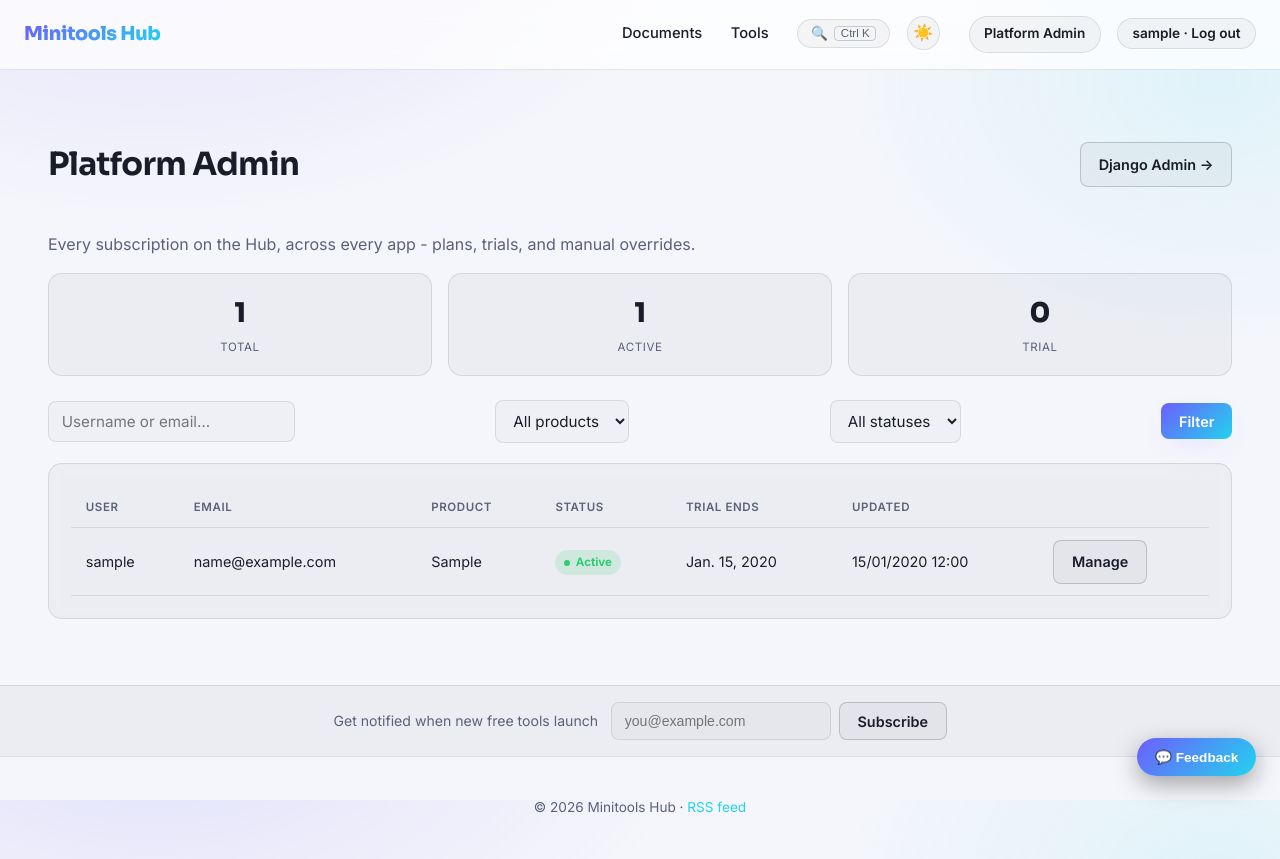
After one commit to jimc4rry/mini-tools, a Django app: page /platform-admin/ in a window 1280 px wide. The commit adds this page. Run offline with Django 5.2, Linux system fonts and the light colour scheme; a user stored in the database is signed in; data comes from the database, SQL or seed files in the repository; tables that the repository leaves empty hold one stand-in row (values such as "Sample post"); some libraries are stand-ins or nearby versions.

Commit message:
Add Platform Admin dashboard, modeled on MenuHub's
Superuser-only cross-app view at /platform-admin/ - a searchable/
filterable table of every Subscription on the Hub (user, product,
status, trial date), with a per-subscription "Manage" page for manually
editing plan/status/Paddle IDs by hand (the only way to activate a plan
until a real Paddle account and checkout flow exist). Modeled directly
on the equivalent screen in the MenuHub codebase (its own
platform_admin_dashboard/business_detail views) and adapted to the
Hub's own design system/data model - one generic Subscription table
instead of MenuHub's per-restaurant fields, since that's what
apps/billing already provides.

Editing a subscription here calls the same sync_tracker_business() the
Paddle webhook uses, so Business.plan_status stays consistent either
way. Visible via a new "Platform Admin" link in the header, shown only
to superusers.

Co-Authored-By: Claude Sonnet 5 <noreply@anthropic.com>

```diff
--- a/apps/billing/webhooks.py
+++ b/apps/billing/webhooks.py
@@ -110,7 +110,7 @@ def _find_subscription(data):
     )
 
 
-def _sync_tracker_business(subscription):
+def sync_tracker_business(subscription):
     """apps/tracker.Business keeps its own denormalized copies of these fields
     for its existing UI/admin/management commands - mirror any change here so
     that code keeps working unchanged. No-op for every other product."""
@@ -161,10 +161,10 @@ def paddle_webhook(request):
         elif status in INACTIVE_SUBSCRIPTION_STATUSES:
             subscription.status = Subscription.Status.INACTIVE
         subscription.save()
-        _sync_tracker_business(subscription)
+        sync_tracker_business(subscription)
     elif event_type == "subscription.canceled":
         subscription.status = Subscription.Status.INACTIVE
         subscription.save()
-        _sync_tracker_business(subscription)
+        sync_tracker_business(subscription)
 
     return HttpResponse(status=200)
--- /dev/null
+++ b/apps/platform_admin/templates/platform_admin/dashboard.html
@@ -0,0 +1,95 @@
+{% extends "base.html" %}
+
+{% block title %}Platform Admin — Minitools Hub{% endblock %}
+{% block main_class %}wide{% endblock %}
+
+{% block content %}
+<div class="top-row">
+  <h1>Platform Admin</h1>
+  <a href="/admin/" class="btn-secondary">Django Admin →</a>
+</div>
+<p class="muted">Every subscription on the Hub, across every app - plans, trials, and manual overrides.</p>
+
+<div class="stat-row">
+  <div class="stat-tile"><span class="n">{{ total_count }}</span><div class="l">Total</div></div>
+  <div class="stat-tile"><span class="n">{{ active_count }}</span><div class="l">Active</div></div>
+  <div class="stat-tile"><span class="n">{{ trial_count }}</span><div class="l">Trial</div></div>
+</div>
+
+<form method="get" class="top-row" style="gap:0.75rem; flex-wrap:wrap;">
+  <div class="form-field" style="margin-bottom:0;">
+    <input type="text" name="q" placeholder="Username or email…" value="{{ search_query }}">
+  </div>
+  <div class="form-field" style="margin-bottom:0;">
+    <select name="product">
+      <option value="">All products</option>
+      {% for product in products %}
+        <option value="{{ product }}" {% if product == product_filter %}selected{% endif %}>{{ product }}</option>
+      {% endfor %}
+    </select>
+  </div>
+  <div class="form-field" style="margin-bottom:0;">
+    <select name="status">
+      <option value="">All statuses</option>
+      {% for value, label in status_choices %}
+        <option value="{{ value }}" {% if value == status_filter %}selected{% endif %}>{{ label }}</option>
+      {% endfor %}
+    </select>
+  </div>
+  <button type="submit" class="btn-primary">Filter</button>
+  {% if search_query or product_filter or status_filter %}
+    <a href="{% url 'platform_admin:dashboard' %}" class="btn-secondary">Clear</a>
+  {% endif %}
+</form>
+
+<div class="card">
+  <table class="data-table">
+    <thead>
+      <tr>
+        <th>User</th>
+        <th>Email</th>
+        <th>Product</th>
+        <th>Status</th>
+        <th>Trial ends</th>
+        <th>Updated</th>
+        <th></th>
+      </tr>
+    </thead>
+    <tbody>
+      {% for subscription in subscriptions %}
+        <tr>
+          <td>{{ subscription.user.username }}</td>
+          <td>{{ subscription.user.email|default:"—" }}</td>
+          <td>{{ subscription.product }}</td>
+          <td>
+            {% if subscription.status == "active" %}
+              <span class="chip chip-ok">Active</span>
+            {% elif subscription.status == "trial" %}
+              <span class="chip chip-warning">Trial</span>
+            {% else %}
+              <span class="chip chip-expired">Inactive</span>
+            {% endif %}
+          </td>
+          <td>{{ subscription.trial_ends_at|default:"—" }}</td>
+          <td>{{ subscription.updated_at|date:"d/m/Y H:i" }}</td>
+          <td><a href="{% url 'platform_admin:subscription_detail' subscription.pk %}" class="btn-secondary">Manage</a></td>
+        </tr>
+      {% empty %}
+        <tr><td colspan="7" class="muted" style="text-align:center;">No subscriptions found.</td></tr>
+      {% endfor %}
+    </tbody>
+  </table>
+
+  {% if page_obj.paginator.num_pages > 1 %}
+    <div class="top-row" style="justify-content:center; margin-top:1rem;">
+      {% if page_obj.has_previous %}
+        <a class="btn-secondary" href="?page={{ page_obj.previous_page_number }}{% if search_query %}&q={{ search_query }}{% endif %}{% if product_filter %}&product={{ product_filter }}{% endif %}{% if status_filter %}&status={{ status_filter }}{% endif %}">&laquo; Prev</a>
+      {% endif %}
+      <span class="muted">Page {{ page_obj.number }} of {{ page_obj.paginator.num_pages }}</span>
+      {% if page_obj.has_next %}
+        <a class="btn-secondary" href="?page={{ page_obj.next_page_number }}{% if search_query %}&q={{ search_query }}{% endif %}{% if product_filter %}&product={{ product_filter }}{% endif %}{% if status_filter %}&status={{ status_filter }}{% endif %}">Next &raquo;</a>
+      {% endif %}
+    </div>
+  {% endif %}
+</div>
+{% endblock %}
--- /dev/null
+++ b/apps/platform_admin/urls.py
@@ -0,0 +1,10 @@
+from django.urls import path
+
+from . import views
+
+app_name = "platform_admin"
+
+urlpatterns = [
+    path("", views.dashboard, name="dashboard"),
+    path("subscriptions/<int:pk>/", views.subscription_detail, name="subscription_detail"),
+]
--- /dev/null
+++ b/apps/platform_admin/views.py
@@ -0,0 +1,96 @@
+from functools import wraps
+
+from django.contrib import messages
+from django.contrib.auth.decorators import login_required
+from django.core.paginator import Paginator
+from django.db.models import Q
+from django.http import HttpResponseForbidden
+from django.shortcuts import get_object_or_404, redirect, render
+
+from apps.billing.forms import PlatformSubscriptionForm
+from apps.billing.models import Subscription
+from apps.billing.webhooks import sync_tracker_business
+
+
+def platform_admin_required(view_func):
+    """Restricts a view to Django superusers - the Hub operator's own
+    cross-app support/billing panel, separate from any one app's own
+    per-user permissions (e.g. Tracker's own staff/business roles)."""
+    @login_required
+    @wraps(view_func)
+    def wrapper(request, *args, **kwargs):
+        if not request.user.is_superuser:
+            return HttpResponseForbidden("You do not have access to this page.")
+        return view_func(request, *args, **kwargs)
+    return wrapper
+
+
+@platform_admin_required
+def dashboard(request):
+    """Cross-app list of every subscription on the platform (one row per
+    user+product), for support/billing purposes - the generic counterpart
+    to Django admin's per-model views, which have no cross-app overview."""
+    subscriptions = Subscription.objects.select_related("user").order_by("-updated_at")
+
+    product_filter = request.GET.get("product", "").strip()
+    if product_filter:
+        subscriptions = subscriptions.filter(product=product_filter)
+
+    status_filter = request.GET.get("status", "").strip()
+    if status_filter:
+        subscriptions = subscriptions.filter(status=status_filter)
+
+    search_query = request.GET.get("q", "").strip()
+    if search_query:
+        subscriptions = subscriptions.filter(
+            Q(user__username__icontains=search_query) | Q(user__email__icontains=search_query)
+        )
+
+    page_obj = Paginator(subscriptions, 20).get_page(request.GET.get("page"))
+
+    products = Subscription.objects.order_by("product").values_list("product", flat=True).distinct()
+
+    context = {
+        "subscriptions": page_obj,
+        "page_obj": page_obj,
+        "product_filter": product_filter,
+        "status_filter": status_filter,
+        "search_query": search_query,
+        "products": products,
+        "status_choices": Subscription.Status.choices,
+        "total_count": Subscription.objects.count(),
+        "active_count": Subscription.objects.filter(status=Subscription.Status.ACTIVE).count(),
+        "trial_count": Subscription.objects.filter(status=Subscription.Status.TRIAL).count(),
+    }
+    return render(request, "platform_admin/dashboard.html", context)
+
+
+@platform_admin_required
+def subscription_detail(request, pk):
+    """Support view for one subscription - lets the platform operator record
+    plan changes by hand, for cases outside the normal Paddle flow (no real
+    Paddle account is wired up yet, so this is currently the only way to
+    activate/change a plan)."""
+    subscription = get_object_or_404(Subscription.objects.select_related("user"), pk=pk)
+
+    if request.method == "POST":
+        form = PlatformSubscriptionForm(request.POST, instance=subscription)
+        if form.is_valid():
+            form.save()
+            sync_tracker_business(subscription)
+            messages.success(request, "Subscription updated.")
+            return redirect("platform_admin:subscription_detail", pk=subscription.pk)
+    else:
+        form = PlatformSubscriptionForm(instance=subscription)
+
+    business = None
+    if subscription.product == "tracker":
+        from apps.tracker.models import Business
+        business = Business.objects.filter(owner=subscription.user).first()
+
+    context = {
+        "subscription": subscription,
+        "form": form,
+        "business": business,
+    }
+    return render(request, "platform_admin/subscription_detail.html", context)
--- a/config/settings/base.py
+++ b/config/settings/base.py
@@ -44,6 +44,7 @@ INSTALLED_APPS = [
     "apps.og_image",
     "apps.newsletter",
     "apps.billing",
+    "apps.platform_admin",
 ]
 
 MIDDLEWARE = [
--- a/config/urls.py
+++ b/config/urls.py
@@ -31,4 +31,5 @@ urlpatterns = [
     path("og-image/", include("apps.og_image.urls")),
     path("newsletter/", include("apps.newsletter.urls")),
     path("billing/", include("apps.billing.urls")),
+    path("platform-admin/", include("apps.platform_admin.urls")),
 ]
--- a/templates/base.html
+++ b/templates/base.html
@@ -709,6 +709,9 @@
       <button type="button" id="theme-toggle-btn" class="theme-toggle-btn" aria-label="Toggle dark / light theme">
         <span class="theme-toggle-icon">🌙</span>
       </button>
+      {% if user.is_superuser %}
+        <a href="{% url 'platform_admin:dashboard' %}" class="header-account-btn">Platform Admin</a>
+      {% endif %}
       {% if user.is_authenticated %}
         <form method="post" action="{% url 'logout' %}" class="header-account">
           {% csrf_token %}
```
Also changed, not shown: apps/billing/forms.py (added, +12 -0 lines), apps/platform_admin/apps.py (added, +8 -0 lines), apps/platform_admin/templates/platform_admin/subscription_detail.html (added, +52 -0 lines), apps/platform_admin/__init__.py (added).
